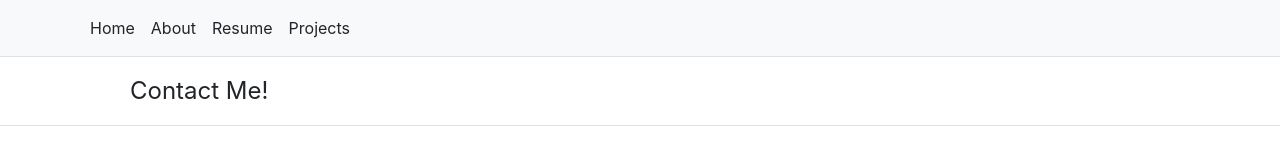
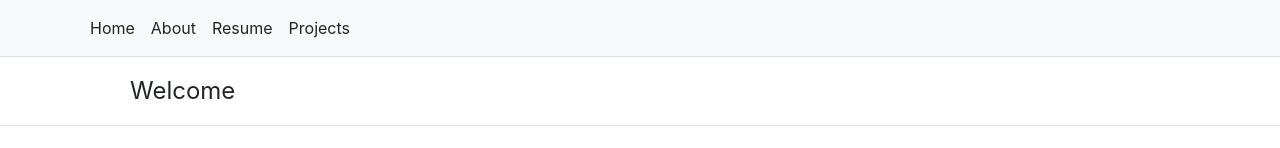
Before and after one commit to Lil-Chevy/react-web-page, a React (Create React App) app: page / in a window 1280 px wide. Shown: the top 148 px of the page. Built offline with nearby package versions, Linux system fonts and the light colour scheme.

Commit message:
remove CurrentPage and condense into welcome message

```diff
--- a/src/components/CurrentPage/index.js
+++ /dev/null
@@ -1,26 +0,0 @@
-import React from "react";
-import { useLocation } from "react-router-dom";
-// imported Links
-import Home from "../Home";
-import About from "../About";
-import Resume from "../Resume";
-import Projects from "../Projects";
-import Contact from "../Contact";
-// CurrentPage function will determine whether or not the
-// current page will display a message provided in header
-function CurrentPage() {
-  const location = useLocation();
-
-  const currentLocation = location.pathname;
-  return (
-    <div>
-      {currentLocation === "/" && <Home />}
-      {currentLocation === "/about" && <About />}
-      {currentLocation === "/resume" && <Resume />}
-      {currentLocation === "/projects" && <Projects />}
-      {currentLocation === "/contact" && <Contact />}
-    </div>
-  );
-}
-
-export default CurrentPage;
--- a/src/components/WelcomeMessage/index.js
+++ b/src/components/WelcomeMessage/index.js
@@ -1,19 +1,19 @@
 import React, { useState, useEffect } from "react";
-import CurrentPage from "../CurrentPage";
+// import CurrentPage from "../CurrentPage";
 import "../../App.css";
 
 // this component dynamically renders the welcome message in the header of the home page
 function WelcomeMessage() {
   const [message, setMessage] = useState("");
-
+  const currentLocation = window.location.pathname;
   useEffect(() => {
-    if (CurrentPage === "/") {
+    if (currentLocation === "/") {
       setMessage("Welcome");
-    } else if (CurrentPage === "/About") {
+    } else if (currentLocation === "/about") {
       setMessage("About Me");
-    } else if (CurrentPage === "/Resume") {
+    } else if (currentLocation === "/resume") {
       setMessage("My Resume");
-    } else if (CurrentPage === "/Projects") {
+    } else if (currentLocation === "/projects") {
       setMessage("Projects");
     } else {
       setMessage("Contact Me!");
```
